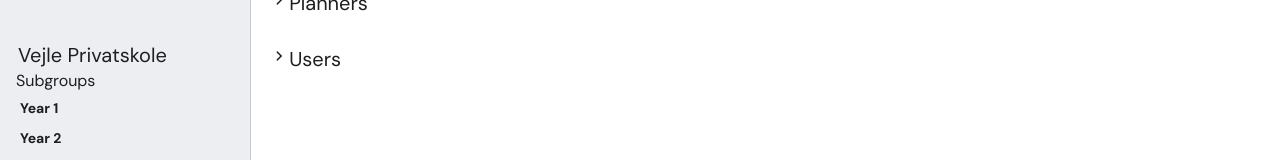
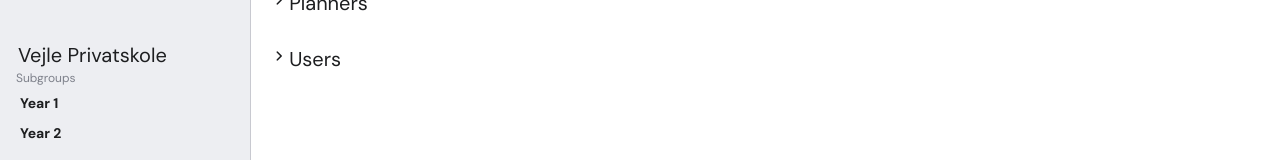
Before and after one commit to Shiviara/thesis-2024-Mobilize-Me, a plain HTML site: page index.html in a window 1280 px wide. Shown: the part 252-412 px from the top of the page. Drawn offline with nearby package versions, Linux system fonts and the light colour scheme.

Commit message:
Update general.css

```diff
--- a/css/general.css
+++ b/css/general.css
@@ -107,7 +107,7 @@ p {
   color: var(--text-color-primary);
 }
 
-.body-test-tiny {
+.body-text-tiny {
   font-size: var(--font-size-XXS, 12px);
   color: var(--text-color-tertiary);
 }
```
